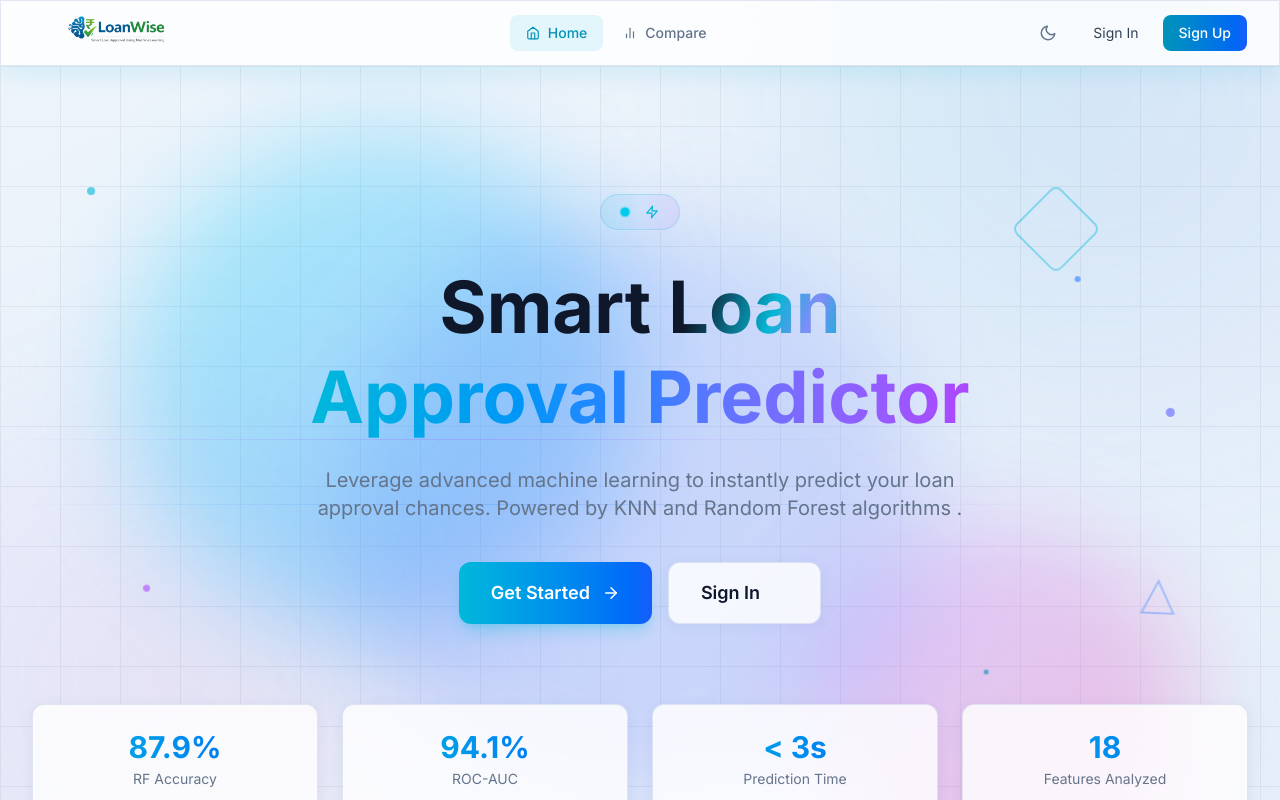
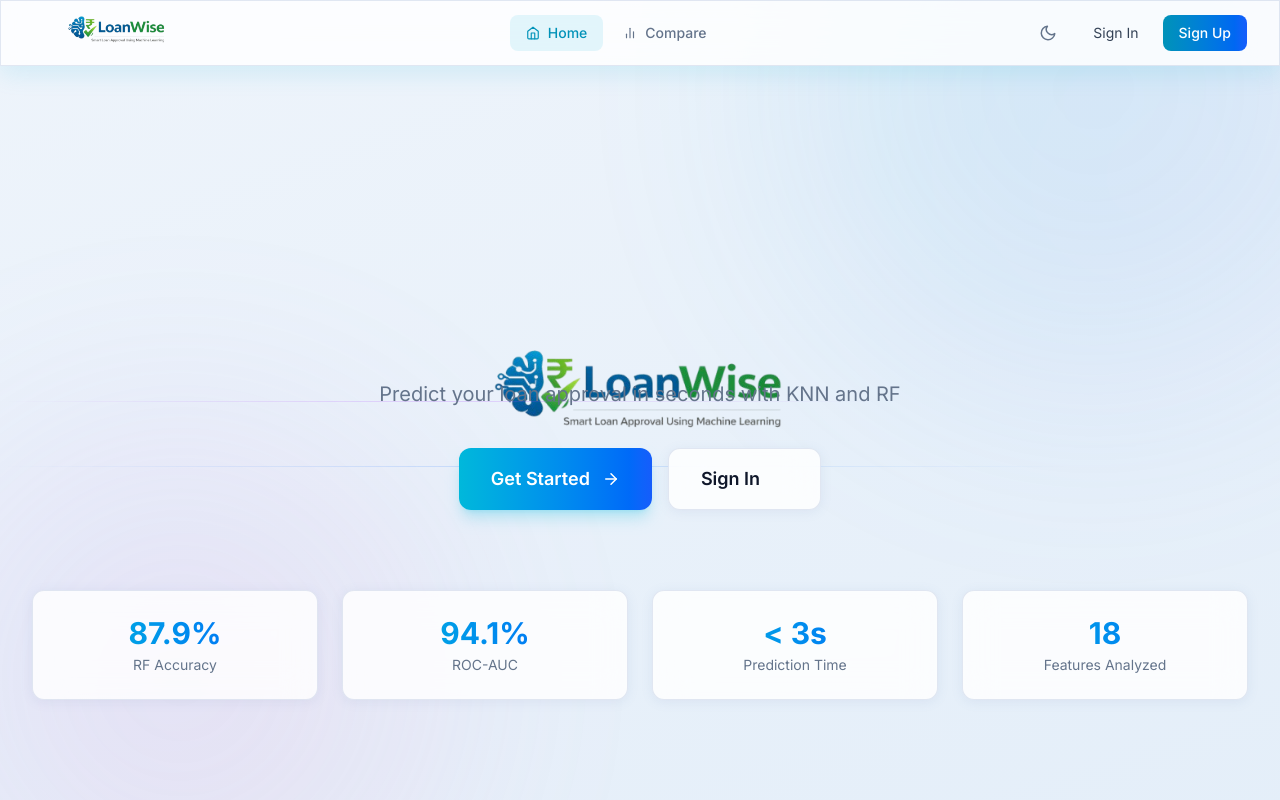
Before and after one commit to Sejal26-web/FinanceTrainingModel, a React (Vite) app in the folder client/: page / in a window 1280 px wide. Shown: the top 800 px of the page. Built offline with nearby package versions, Linux system fonts and the light colour scheme.

Commit message:
ui update

```diff
--- a/client/src/pages/LandingPage.jsx
+++ b/client/src/pages/LandingPage.jsx
@@ -1,6 +1,7 @@
 import { useNavigate } from "react-router-dom";
 import { useAuth } from "../context/AuthContext";
 import { useState, useEffect, useRef } from "react";
+import bgImage from "../assets/logo.png";
 import { FiShield, FiTrendingUp, FiClock, FiBarChart2, FiArrowRight, FiChevronDown, FiZap } from "react-icons/fi";
 
 const features = [
@@ -32,7 +33,7 @@
 
 const faqData = [
   {
-    q: "How does AI predict my loan approval?",
+    q: "How does ML model predict my loan approval?",
     a: "Our system uses two machine learning models \u2014 K-Nearest Neighbors (KNN) and Random Forest \u2014 trained on thousands of loan applications. They analyze 18 features including income, credit history, loan amount, EMI burden ratio, and more to predict whether a loan would be approved. Both models run simultaneously and their predictions are compared for reliability.",
   },
   {
@@ -63,39 +64,26 @@
 
   return (
     <div className="min-h-screen">
+      {/* Background Image */}
+<div className="absolute inset-0 z-0 flex items-center justify-center pointer-events-none">
+  <img
+    src={bgImage}
+    alt="bg"
+    className="w-[500px] opacity-100"
+  />
+</div>
+
       {/* Hero Section */}
       <section className="relative py-20 lg:py-32 overflow-hidden">
         {/* Animated background grid */}
-        <div className="absolute inset-0 hero-grid-bg pointer-events-none" />
-
+        {/* <div className="absolute inset-0 hero-grid-bg pointer-events-none z-10" /> */}
         {/* Animated gradient orbs */}
-        <div className="absolute top-20 left-[10%] w-[500px] h-[500px] rounded-full bg-gradient-to-br from-cyan-400/30 to-blue-500/30 dark:from-cyan-400/20 dark:to-blue-500/20 hero-orb pointer-events-none" />
+        {/* <div className="absolute top-20 left-[10%] w-[500px] h-[500px] rounded-full bg-gradient-to-br from-cyan-400/30 to-blue-500/30 dark:from-cyan-400/20 dark:to-blue-500/20 hero-orb pointer-events-none" />
         <div className="absolute bottom-10 right-[5%] w-[400px] h-[400px] rounded-full bg-gradient-to-br from-purple-400/30 to-pink-500/30 dark:from-purple-400/20 dark:to-pink-500/20 hero-orb-2 pointer-events-none" />
         <div className="absolute top-1/2 left-1/2 -translate-x-1/2 -translate-y-1/2 w-[600px] h-[600px] rounded-full bg-gradient-to-br from-blue-500/20 to-indigo-500/20 dark:from-blue-500/10 dark:to-indigo-500/10 hero-orb pointer-events-none" style={{ animationDelay: "-4s" }} />
 
-        {/* Floating particles */}
-        <div className="absolute inset-0 pointer-events-none overflow-hidden">
-          {[
-            { top: "15%", left: "8%", size: 8, color: "bg-cyan-500 dark:bg-cyan-400", delay: "0s" },
-            { top: "25%", left: "85%", size: 6, color: "bg-blue-500 dark:bg-blue-400", delay: "-2s" },
-            { top: "60%", left: "12%", size: 7, color: "bg-purple-500 dark:bg-purple-400", delay: "-4s" },
-            { top: "70%", left: "78%", size: 5, color: "bg-cyan-600 dark:bg-cyan-300", delay: "-1s" },
-            { top: "40%", left: "92%", size: 9, color: "bg-indigo-500 dark:bg-indigo-400", delay: "-3s" },
-            { top: "80%", left: "45%", size: 6, color: "bg-teal-500 dark:bg-teal-400", delay: "-5s" },
-          ].map((dot, i) => (
-            <div
-              key={i}
-              className={`absolute rounded-full ${dot.color} opacity-60 dark:opacity-40 hero-dot`}
-              style={{
-                top: dot.top,
-                left: dot.left,
-                width: dot.size,
-                height: dot.size,
-                animationDelay: dot.delay,
-              }}
-            />
-          ))}
-        </div>
+       */}
+
 
         {/* Animated accent lines */}
         <div className="absolute top-1/3 left-0 right-0 pointer-events-none">
@@ -104,45 +92,26 @@
           <div className="hero-line h-px bg-gradient-to-r from-transparent via-blue-500/40 dark:via-blue-500/20 to-transparent" />
         </div>
 
-        {/* Floating geometric shapes */}
-        <div className="absolute top-[15%] right-[15%] hero-float pointer-events-none opacity-40 dark:opacity-20">
-          <div className="w-16 h-16 border-2 border-cyan-500 dark:border-cyan-400 rounded-lg rotate-45" />
-        </div>
-        <div className="absolute bottom-[20%] left-[10%] hero-float-reverse pointer-events-none opacity-35 dark:opacity-15">
-          <div className="w-12 h-12 border-2 border-purple-500 dark:border-purple-400 rounded-full" />
-        </div>
-        <div className="absolute top-[60%] right-[8%] hero-float-slow pointer-events-none opacity-35 dark:opacity-15">
-          <svg width="40" height="40" viewBox="0 0 40 40" className="text-blue-500 dark:text-blue-400">
-            <polygon points="20,4 36,36 4,36" fill="none" stroke="currentColor" strokeWidth="2" />
-          </svg>
-        </div>
+
 
         <div className="max-w-7xl mx-auto px-4 sm:px-6 lg:px-8 relative z-10">
           <div className="text-center" data-aos="fade-up">
             {/* Animated badge */}
-            <div className="inline-flex items-center gap-2 px-5 py-2.5 rounded-full bg-gradient-to-r from-cyan-500/10 via-blue-500/5 to-purple-500/10 border border-cyan-500/20 mb-8 backdrop-blur-sm">
-              <div className="relative">
-                <span className="w-2 h-2 rounded-full bg-cyan-500 block" />
-                <span className="absolute inset-0 w-2 h-2 rounded-full bg-cyan-400 animate-ping" />
-              </div>
-              <span className="text-cyan-600 dark:text-cyan-400 text-sm font-medium"></span>
-              <FiZap className="text-cyan-500" size={14} />
-            </div>
+            {/* Empty space instead of badge */}
+<div className="mb-8 h-[40px]"></div>
 
             <h1 className="text-5xl lg:text-7xl font-bold mb-6 leading-tight">
-              <span className="hero-shimmer-text">Smart Loan</span>
+              <span className="hero-shimmer-text"></span>
               <br />
               <span className="bg-gradient-to-r from-cyan-500 via-blue-500 to-purple-500 bg-clip-text text-transparent">
-                Approval Predictor
               </span>
             </h1>
 
             {/* Decorative pulse rings behind text */}
             <div className="relative inline-block">
               <p className="text-lg lg:text-xl t-text-muted max-w-2xl mx-auto mb-10 relative z-10">
-                Leverage advanced machine learning to instantly predict your loan approval chances.
-                Powered by KNN and Random Forest algorithms .
-              </p>
+                Predict your loan approval in seconds
+                with KNN and RF              </p>
             </div>
 
             <div className="flex flex-col sm:flex-row gap-4 justify-center">
@@ -228,6 +197,7 @@
                 <h3 className="t-text font-semibold text-lg mb-2">{feature.title}</h3>
                 <p className="t-text-muted text-sm leading-relaxed">{feature.desc}</p>
               </div>
+
             ))}
           </div>
         </div>
```
